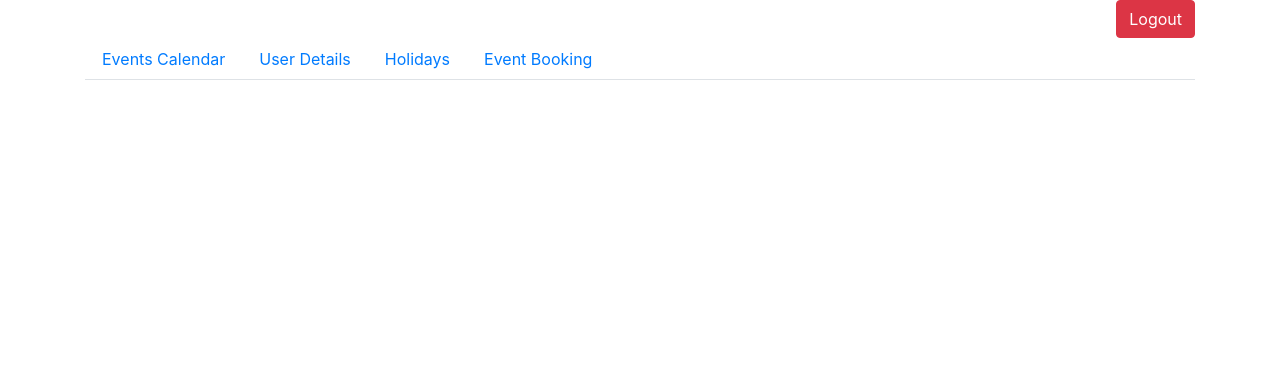
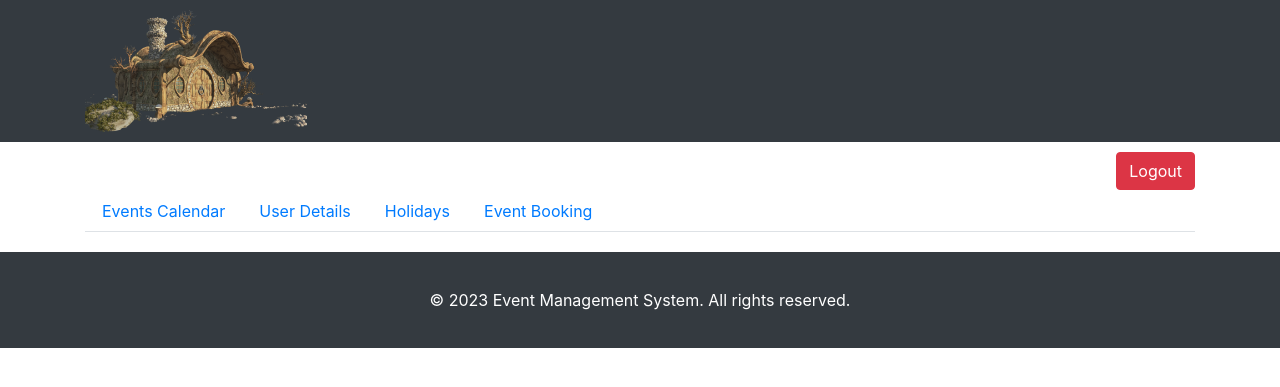
Before and after one commit to inamonanymous/case_study_chin, a Flask app: page /option/1 in a window 1280 px wide. Shown: the top 387 px of the page. Run offline with Flask 3, Linux system fonts and the light colour scheme; the visitor is signed in with stand-in values (Sample User, id 1); data comes from the database, SQL or seed files in the repository; both versions use the stored data as it was after the commit; parts of the project's set-up code (start-up, migrations or seed data) failed here and were passed over; some libraries are stand-ins or nearby versions.

Commit message:
final changes

```diff
--- a/app.py
+++ b/app.py
@@ -1,8 +1,8 @@
-from flask import Flask, render_template, redirect, request, session, url_for, jsonify
+from flask import Flask, render_template, redirect, request, session, url_for, jsonify, flash
 from model import db, Users, Reservations, Frontdesk, Holidays
 import calendar
 from datetime import datetime
-from sqlalchemy import or_
+from sqlalchemy import or_, desc
 from sqlalchemy.orm import aliased
 
 app = Flask(__name__)
@@ -168,6 +168,9 @@ def save_user():
 def save_booking_event():
     if 'email' in session:
         name, address, phone_no, email_address, reservation_date, reservation_time, no_people = request.form['name'], request.form['address'], request.form['phone_no'], request.form['email_address'], request.form['reservation_date'], request.form['reservation_time'], request.form['no_people']
+        if datetime.strptime(reservation_date, '%Y-%m-%d') < datetime.now():
+            flash("Please reserve ahead of current time")
+            return redirect('/option/option1')
         users_obj = Users.query.filter_by(id=name).first()
         reservation_obj = Reservations.query.filter_by(rdate=reservation_date).first()
         holidays_obj = Holidays.query.filter_by(date=reservation_date).first()
@@ -241,14 +244,14 @@ def option(option):
         current_month_data = display_calendar(current_year, current_month)
 
         #return the users as list of objects
-        users_all_obj = Users.query.all()
+        users_all_obj = Users.query.order_by(Users.id.desc()).all()
 
         #return the holidays as list of objects
-        holidays_all_obj = Holidays.query.all()
+        holidays_all_obj = Holidays.query.order_by(Holidays.id.desc()).all()
 
 
         #return the events reserved as list of objects
-        reservations_all_obj = Reservations.query.all()
+        reservations_all_obj = Reservations.query.order_by(Reservations.id.desc()).all()
         events_and_user_combined = []
         for i in reservations_all_obj:
             user_obj = Users.query.filter_by(id=i.uid).first()
--- a/templates/dashboard.html
+++ b/templates/dashboard.html
@@ -6,11 +6,14 @@
 {% block body %}
 
 <div class="container">
-    <div class="row">
-        <div class="col-md-12">
-            <a href="{{ url_for('logout') }}" class="btn btn-danger float-right">Logout</a>
-        </div>
+    <div class="right-panel">
+        <div class="row">
+            <div class="col-md-12">
+              <a href="{{ url_for('logout') }}" class="btn btn-danger float-right">Logout</a>
+            </div>
+          </div>
     </div>
+
     <div class="left-panel">
         <ul class="nav nav-tabs">
             <li class="nav-item">
@@ -27,6 +30,7 @@
             </li>
         </ul>
     </div>
+
     <div class="content">
         {% if selected_option == 'option1' %}
         <div>
--- a/templates/events-calendar.html
+++ b/templates/events-calendar.html
@@ -49,11 +49,11 @@
                 </div>
                 <div class="form-group">
                     <label for="reservation_date">Reservation Date</label>
-                    <input type="text" name="reservation_date" id="reservation_date" class="form-control" pattern="\d{4}-\d{2}-\d{2}" placeholder="YYYY-MM-DD" required>
+                    <input type="date" name="reservation_date" id="reservation_date" class="form-control" pattern="\d{4}-\d{2}-\d{2}" placeholder="YYYY-MM-DD" required>
                 </div>
                 <div class="form-group">
                     <label for="reservation_time">Reservation Time</label>
-                    <input type="text" name="reservation_time" id="reservation_time" class="form-control" required>
+                    <input type="time" name="reservation_time" id="reservation_time" class="form-control" required>
                 </div>
                 <div class="form-group">
                     <label for="no_people">No. of People</label>
--- a/templates/holidays.html
+++ b/templates/holidays.html
@@ -30,7 +30,7 @@
             <form action="/save_holiday" method="post">
                 <div class="form-group">
                     <label for="date">Holiday Date</label>
-                    <input type="text" class="form-control" id="date" name="date" pattern="\d{4}-\d{2}-\d{2}" placeholder="YYYY:MM:DD" required>
+                    <input type="date" class="form-control" id="date" name="date" pattern="\d{4}-\d{2}-\d{2}" placeholder="YYYY:MM:DD" required>
                 </div>
                 <div class="form-group">
                     <label for="reason">Holiday Reason</label>
--- a/templates/layout.html
+++ b/templates/layout.html
@@ -12,6 +12,59 @@
     <title>Event Management System</title>
 </head>
 <body>
+    <style>
+        /* Header Styles */
+        header {
+            background-color: #343a40;
+            padding: 10px 0;
+            color: #fff;
+            margin-bottom: 10px;
+        }
+
+        header h1 {
+            margin: 0;
+        }
+
+        #logo{
+            max-width: 20%;
+
+        }
+
+        /* Footer Styles */
+        #footer {
+            background-color: #343a40;
+            color: #fff;
+            padding: 20px 0;
+            width: 100%;
+            margin-top: 20px;
+        }
+      </style>
+      <title>Your Web Project</title>
+    </head>
+    <body>
+
+      <!-- Header -->
+      <header>
+        <div class="container">
+            <div class="row">
+              <div class="col">
+                <img src="{{ url_for('static', filename='img/logo.png') }}" alt="an image of strange house" id="logo">
+              </div>
+            </div>
+        </div>
+      </header>
+
     {% block body %} {% endblock %}
+
+    <div id="footer">
+        <div class="container mt-3">
+          <div class="row">
+            <div class="col text-center">
+              <p>&copy; 2023 Event Management System. All rights reserved.</p>
+            </div>
+          </div>
+        </div>
+    </div>
+    <script src="https://cdn.jsdelivr.net/npm/bootstrap@5.1.3/dist/js/bootstrap.bundle.min.js"></script>
 </body>
 </html>
--- a/templates/user_details.html
+++ b/templates/user_details.html
@@ -11,7 +11,7 @@
                         <th>User Role</th>
                         <th>Status</th>
                         <th>Action</th>
-                        <th>Booking Date</th>
+                        <th>Birthdate</th>
                     </tr>
                 </thead>
                 <tbody>
```
Also changed, not shown: db_event_management.sql (+10 -14 lines), static/img/logo.png (added), templates/index.html (line endings or trailing spaces).
